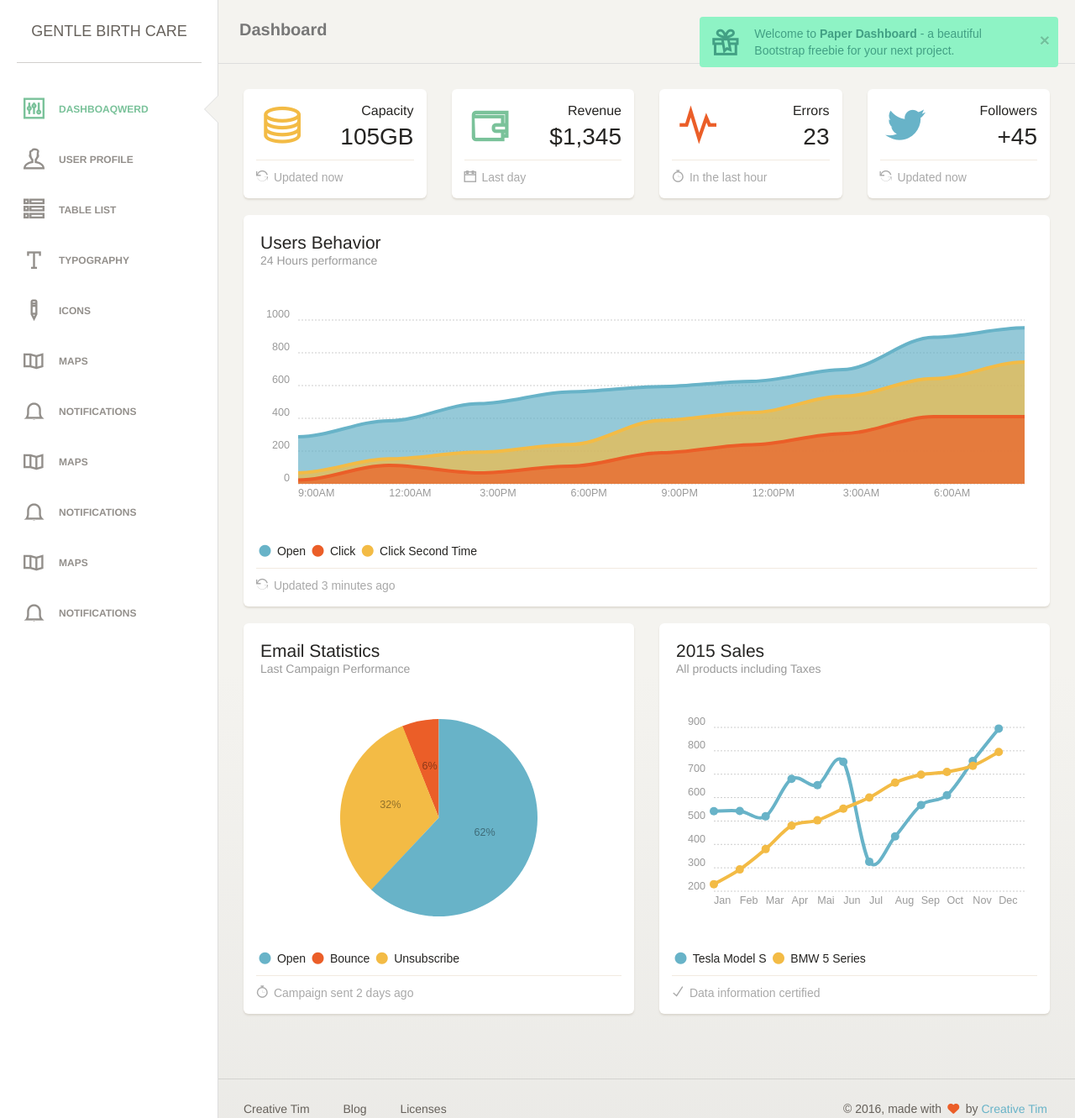
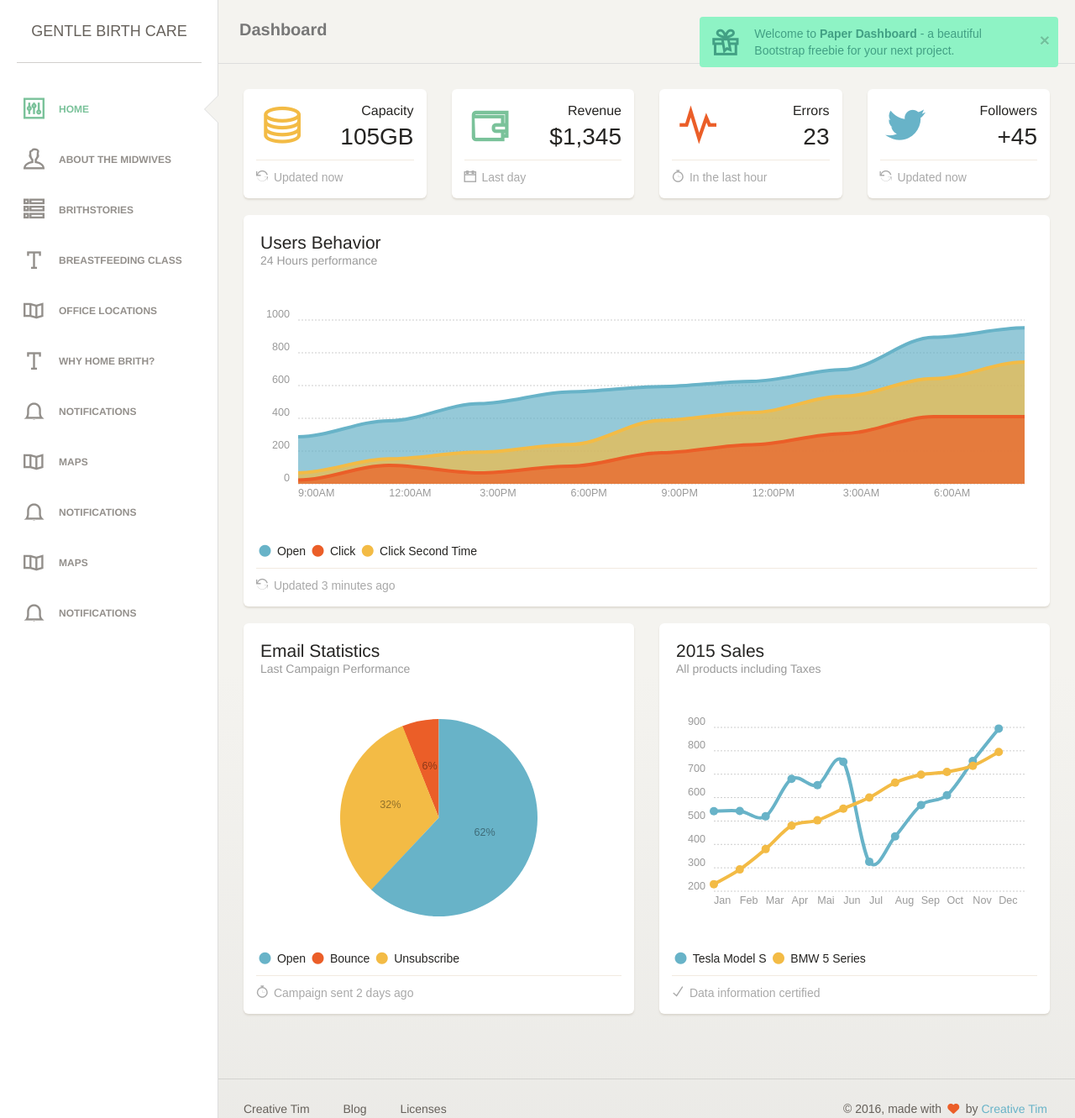
Before and after one commit to WoollyAlly/GentleBirthCare, a Jekyll site: the page built from index.html, in a window 1280 px wide. Shown: the whole page at 84% size. Built offline with Jekyll 4.4.1, drawn with Linux system fonts in a browser that asks for light colours; nearby versions of some CDN libraries; some web fonts are replaced.

Commit message:
Updated '/_layouts/default.html' via CloudCannon

```diff
--- a/_layouts/default.html
+++ b/_layouts/default.html
@@ -55,37 +55,37 @@
                 <li class="active">
                     <a href="dashboard.html">
                         <i class="ti-panel"></i>
-                        <p>Dashboaqwerd</p>
+                        <p>Home</p>
                     </a>
                 </li>
                 <li>
                     <a href="user.html">
                         <i class="ti-user"></i>
-                        <p>User Profile</p>
+                        <p>About the Midwives</p>
                     </a>
                 </li>
                 <li>
                     <a href="table.html">
                         <i class="ti-view-list-alt"></i>
-                        <p>Table List</p>
+                        <p>BrithStories</p>
                     </a>
                 </li>
                 <li>
                     <a href="typography.html">
                         <i class="ti-text"></i>
-                        <p>Typography</p>
+                        <p>Breastfeeding Class</p>
                     </a>
                 </li>
                 <li>
                     <a href="icons.html">
-                        <i class="ti-pencil-alt2"></i>
-                        <p>Icons</p>
+                        <i class="ti-map"></i>
+                        <p>Office Locations</p>
                     </a>
                 </li>
                 <li>
                     <a href="maps.html">
-                        <i class="ti-map"></i>
-                        <p>Maps</p>
+                        <i class="ti-text"></i>
+                        <p>Why Home Brith?</p>
                     </a>
                 </li>
                 <li>
```
